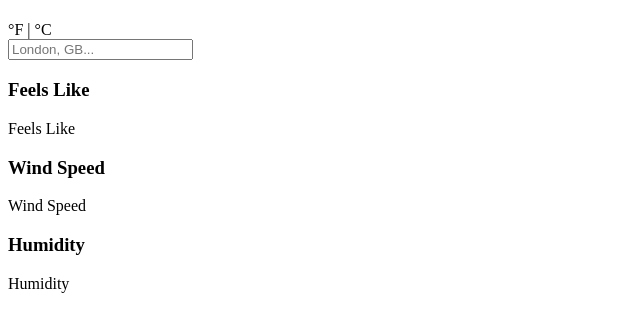
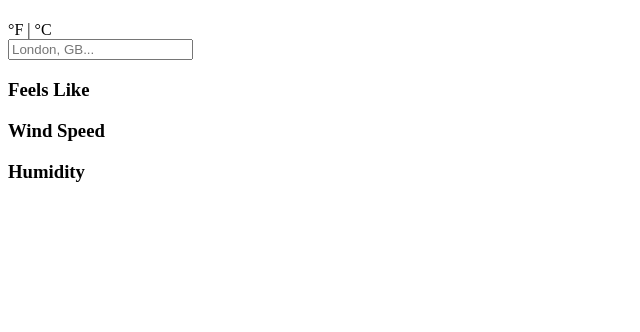
Before and after one commit to xiejon/weather-app, a plain HTML site: page index.html in a window 1280 px wide. Shown: the whole page, without its empty margins (0-640 px from the left). Drawn offline with Linux system fonts and the light colour scheme; no server answers.

Commit message:
styled css, workorking on changing to metric

```diff
--- a/index.html
+++ b/index.html
@@ -18,21 +18,21 @@
             <div class="svg-div"></div>
             <div class="toggle-metric">°F | °C</div>
             <div class="search-div">
-                </div><input type="text" id="search" placeholder="London, GB...">
+                <input type="text" id="search" placeholder="London, GB...">
             </div>
         </div>
         <div class="extra">
             <div class="box">
                 <h3 >Feels Like</h3>
-                <p class="feels-like">Feels Like</p>
+                <p class="feels-like"></p>
             </div>
             <div class="box">
                 <h3>Wind Speed</h3>
-                <p class="wind">Wind Speed</p>
+                <p class="wind"></p>
             </div>
             <div class="box">
                 <h3>Humidity</h3>
-                <p class="humidity">Humidity</p>
+                <p class="humidity"></p>
             </div>
         </div>
     </div>
```
